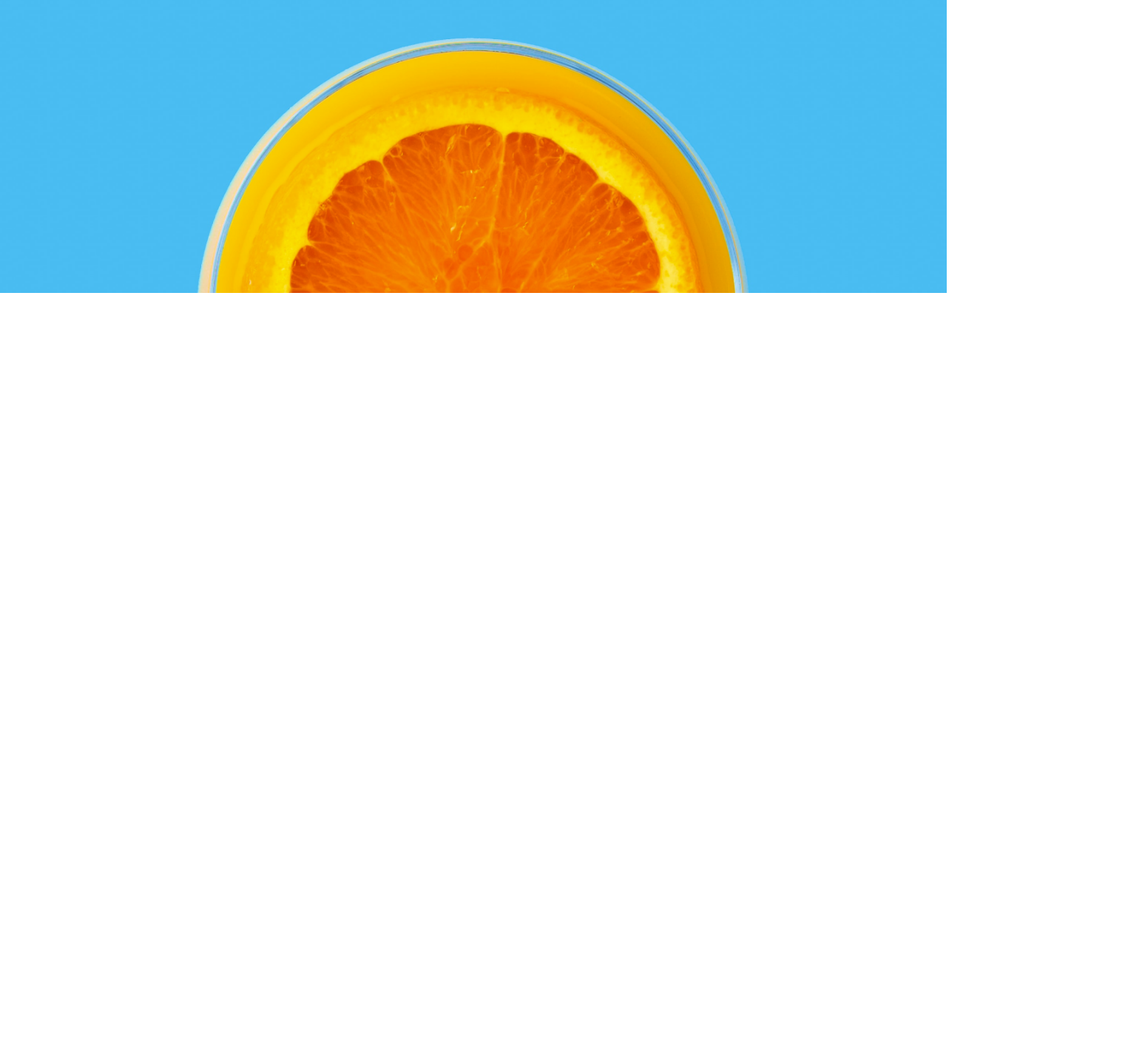
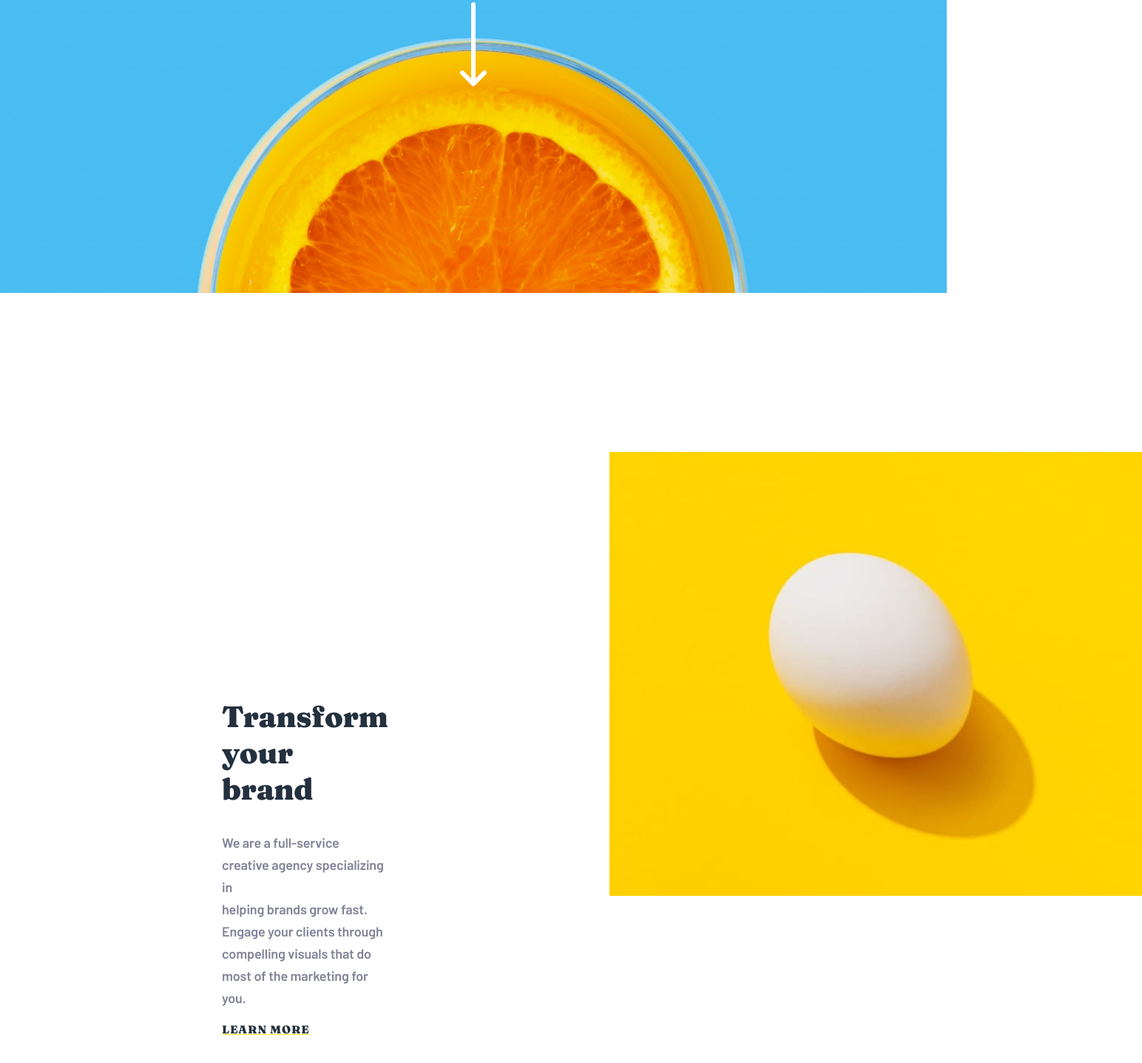
Before and after one commit to LeoMbm/sunnyside-agency, a plain HTML site: page index.html in a window 1280 px wide. Shown: the part 315-1752 px from the top of the page at 74% size, 1544 px wide, since content can reach past the window. Before the commit the page ends 800 px from the top, so only its background shows below. Drawn offline with Linux system fonts and the light colour scheme.

Commit message:
second page without pic

```diff
--- a/css/styles.css
+++ b/css/styles.css
@@ -1,4 +1,5 @@
 @import url('https://fonts.googleapis.com/css2?family=Barlow:wght@600&display=swap');
+@import url('https://fonts.googleapis.com/css2?family=Fraunces:wght@900&display=swap');
 
 
 
@@ -10,9 +11,8 @@ body{
     border: 0;
     background-image: url(/image/background-1.png);
     background-repeat: no-repeat;
-    background-size: cover;
-    width: 100%;
-    height: 100%;
+    background-size: contain ;
+
 }
 
 
@@ -61,8 +61,71 @@ nav{
 
 
 
-#Home{
+#Home {
+    display: block;
+    font-family: 'Fraunces', serif;
+    color : white;
+    font-size :56px;
+    text-align: center;
+    text-transform: uppercase;
+    letter-spacing: 8.75px;
+    width:100%;
+    height: 780px;
 
-    background-image: url(/image/background-1.png);
-    background-repeat: no-repeat;
+
 }
+
+#Home svg{
+text-align: center;
+}
+
+
+#About{
+    display: flex;
+    width:100%;
+    /* height: 780px; */
+   /* background-color: red; */
+
+}
+
+.left{
+
+    width: 445px;
+    height: 285px;
+
+    display: block;
+    justify-content: center;
+    align-self: center;
+    margin: 300px;
+}
+
+#About h2{
+    font-family: 'Fraunces', serif;
+    font-weight: 900;
+    font-size: 40px;
+    line-height: 49px;
+    letter-spacing: -0.285714px;
+    color: #24303E;
+
+
+}
+
+#About p{
+    font-family: Barlow, serif;
+    font-size: 18px;
+    line-height: 30px;
+    letter-spacing: -0.128571px;
+    color: #808397;
+
+
+}
+#About a{
+    font-family: 'Fraunces', serif;
+    font-size: 15px;
+    letter-spacing: 1px;
+    text-transform: uppercase;
+
+    color: #24303E;
+    text-decoration: underline yellow;
+
+}
--- a/index.html
+++ b/index.html
@@ -35,18 +35,28 @@
 
 
 
- <!-- <section id="Home">
+ <section id="Home">
     <h2>We are creatives</h2>
+    <svg width="36" height="114" xmlns="http://www.w3.org/2000/svg"><g stroke="#FFF" stroke-width="6" fill="none" fill-rule="evenodd" stroke-linecap="round" stroke-linejoin="round"><path d="M18 3v100M3 95.484l15 15 15-15"/></g></svg>
 
- </section> -->
+ </section>
 
-<!--
-  Transform your brand
+ <section id="About">
+   <div class="left">
 
-  We are a full-service creative agency specializing in helping brands grow fast.
-  Engage your clients through compelling visuals that do most of the marketing for you.
 
-  Learn more
+  <h2>Transform your <br>brand</h2>
+
+  <p>We are a full-service creative agency specializing in <br>helping brands grow fast.
+  Engage your clients through <br>compelling visuals that do most of the marketing for you.</p>
+
+
+  <a href='#'>Learn more</a>
+</div>
+<aside>
+  <img src='./image/egg.jpg.jpg'></aside>
+</section>
+  <!--
 
   Stand out to the right audience
 
```
Also changed, not shown: image/egg.jpg.jpg (renamed from image/resources/images/photos/image-transform.jpg), image/icon-arrow-down.svg (renamed from image/resources/images/icons/icon-arrow-down.svg).
